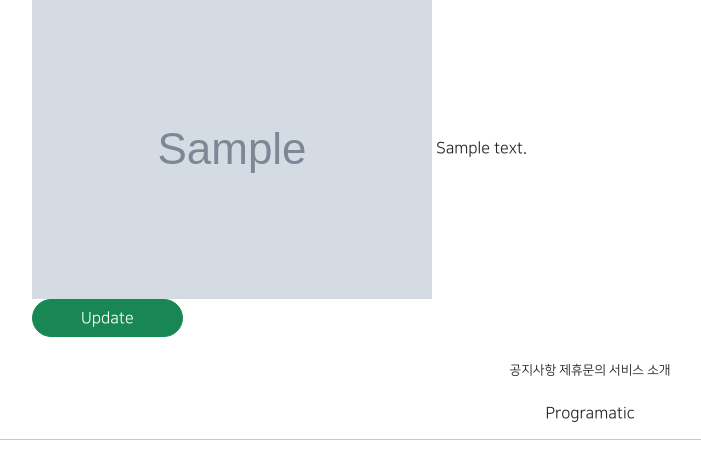
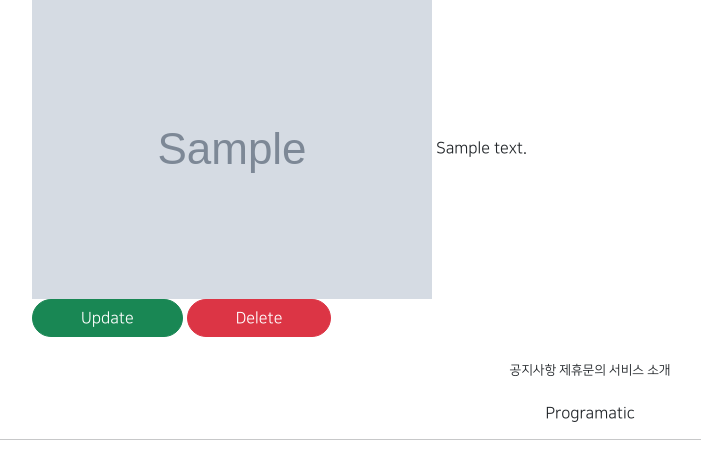
Before and after one commit to kovus380/GISTEC_WEB, a Django app: page /articles/detail/1 in a window 1280 px wide. Shown: the part 324-800 px from the top of the page, without its empty margins (50-751 px from the left). Run offline with Django 3.2, Linux system fonts and the light colour scheme; tables that the repository leaves empty hold one stand-in row (values such as "Sample post"); grey boxes marked "Sample" are stand-in pictures; some libraries are stand-ins or nearby versions.

Commit message:
08/03 class commit 4

```diff
--- a/articleapp/templates/articleapp/detail.html
+++ b/articleapp/templates/articleapp/detail.html
@@ -18,6 +18,10 @@
                     class="btn btn-success rounded-pill px-5">
                     Update
                 </a>
+                <a href="{% url 'articleapp:delete' pk=target_article.pk %}"
+                    class="btn btn-danger rounded-pill px-5">
+                    Delete
+                </a>
             </div>
         </div>
     </div>
--- a/articleapp/urls.py
+++ b/articleapp/urls.py
@@ -1,7 +1,7 @@
 from django.urls import path
 from django.views.generic import TemplateView
 
-from articleapp.views import ArticleCreateView, ArticleDetailView, ArticleUpdateView
+from articleapp.views import ArticleCreateView, ArticleDetailView, ArticleUpdateView, ArticleDeleteView
 
 app_name = 'articleapp'
 
@@ -10,5 +10,6 @@ urlpatterns = [
          , name='list'),
     path('create/', ArticleCreateView.as_view(), name='create'),
     path('detail/<int:pk>', ArticleDetailView.as_view(), name='detail'),
-    path('update/<int:pk>', ArticleUpdateView.as_view(), name='update')
+    path('update/<int:pk>', ArticleUpdateView.as_view(), name='update'),
+    path('delete/<int:pk>', ArticleDeleteView.as_view(), name='delete')
 ]
--- a/articleapp/views.py
+++ b/articleapp/views.py
@@ -2,7 +2,7 @@ from django.shortcuts import render
 
 # Create your views here.
 from django.urls import reverse_lazy, reverse
-from django.views.generic import CreateView, DetailView, UpdateView
+from django.views.generic import CreateView, DetailView, UpdateView, DeleteView
 
 from articleapp.forms import ArticleCreationForm
 from articleapp.models import Article
@@ -31,3 +31,9 @@ class ArticleUpdateView(UpdateView):
 
     def get_success_url(self):
         return reverse('articleapp:detail', kwargs={'pk': self.object.pk})
+
+class ArticleDeleteView(DeleteView):
+    model = Article
+    context_object_name = 'target_article'
+    success_url = reverse_lazy('articleapp:list')
+    template_name = 'articleapp/delete.html'
```
Also changed, not shown: articleapp/templates/articleapp/delete.html (added, +21 -0 lines).
